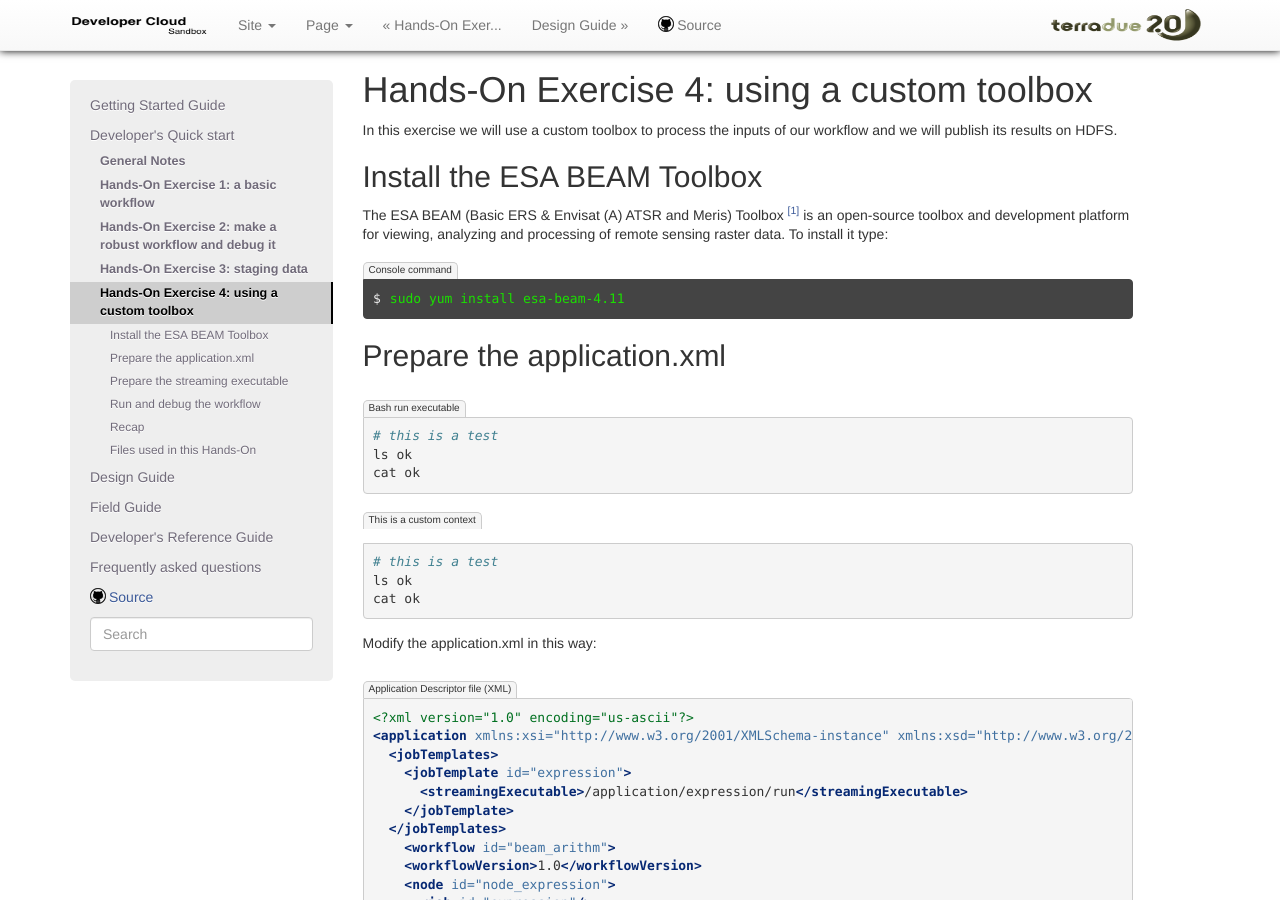
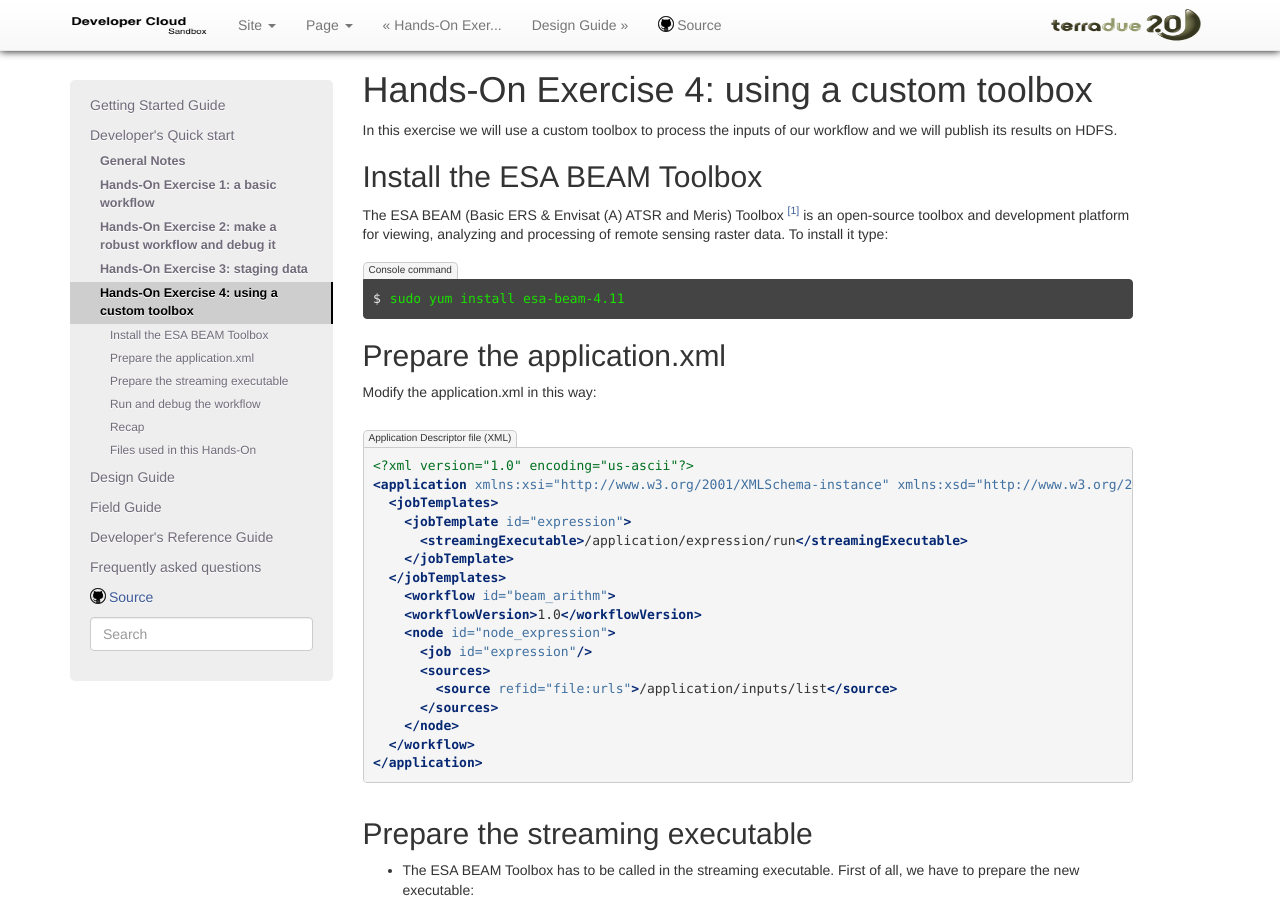
Before and after one commit to Terradue/doc-developer-sandbox, a Sphinx documentation site: the page built from source/developer/toolbox.rst, in a window 1280 px wide and 900 px high. Built offline with Sphinx 7.4.7, drawn with Linux system fonts in a browser that asks for light colours; pages that are not in the unit, such as notebooks, are missing from menus.

Commit message:
Update toolbox.rst

```diff
--- a/source/developer/toolbox.rst
+++ b/source/developer/toolbox.rst
@@ -16,24 +16,6 @@ The ESA BEAM (Basic ERS & Envisat (A) ATSR and Meris) Toolbox [#f1]_ is an open-
 
 Prepare the application.xml
 ===========================
-
-.. container:: context-run-executable
-
-  .. code-block:: bash
-
-    # this is a test
-    ls ok
-    cat ok
-
-.. container:: context-custom
-
-  This is a custom context
-
-  .. code-block:: bash
-
-    # this is a test
-    ls ok
-    cat ok
 
 Modify the application.xml in this way:
 
```
